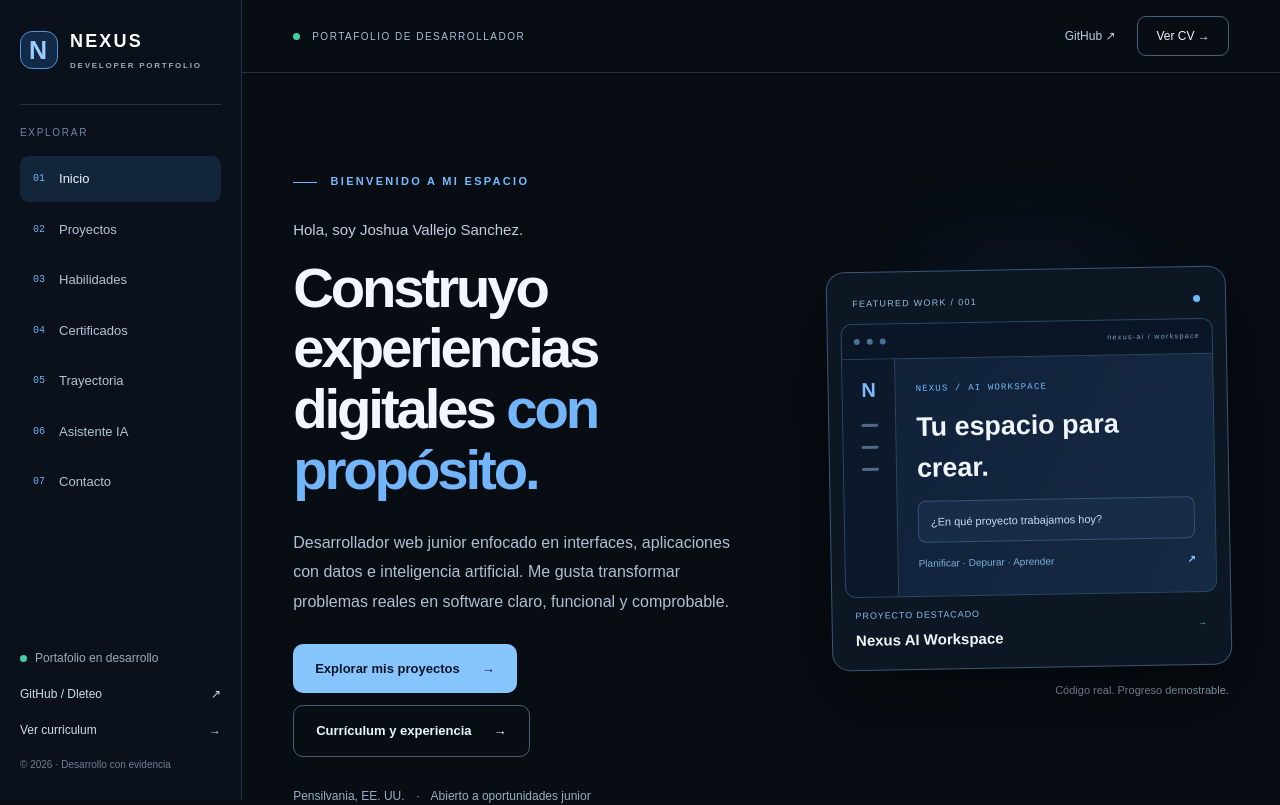
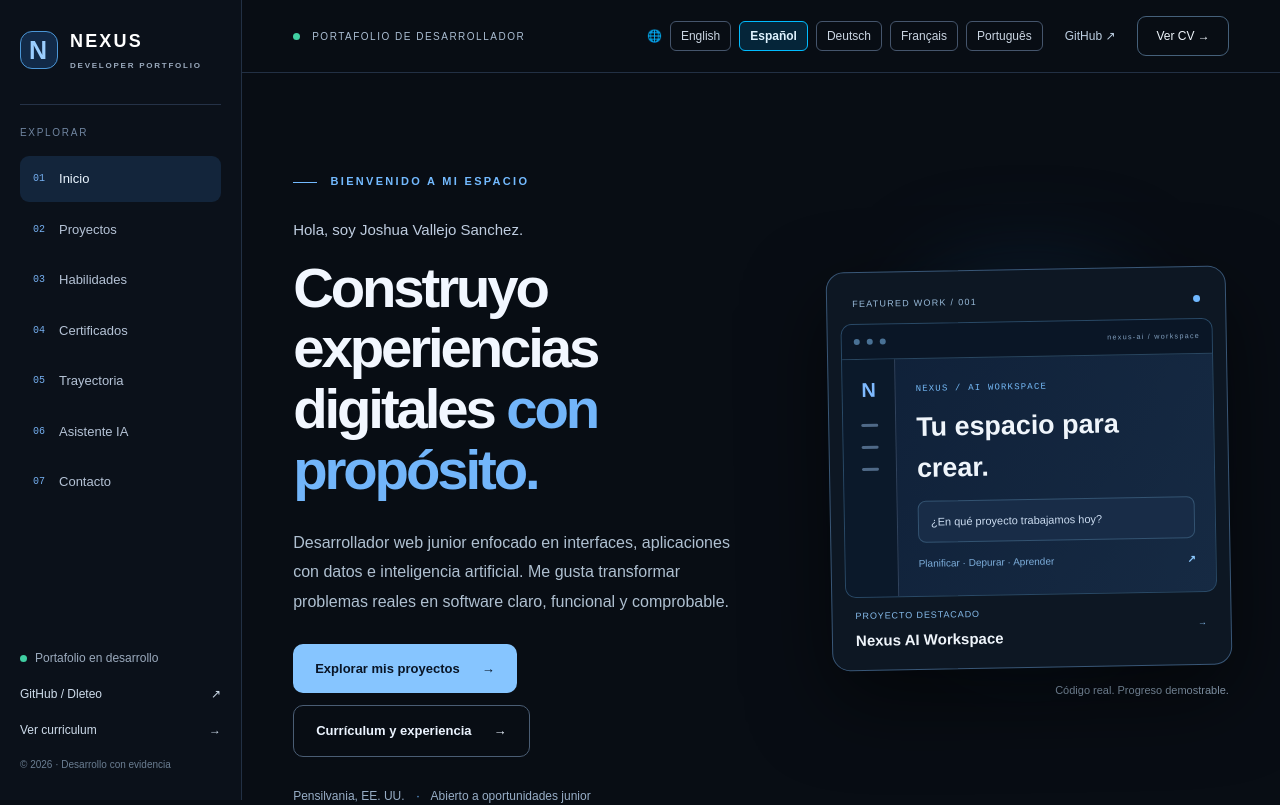
Before and after one commit to Dleteo/Nexus-AI, a Next.js app: page / in a window 1280 px wide. Shown: the top 805 px of the page. Built offline with nearby package versions, Linux system fonts and the light colour scheme.

Commit message:
feat(i18n): add language navigation to Spanish homepage

```diff
--- a/components/career/CareerHome.tsx
+++ b/components/career/CareerHome.tsx
@@ -7,6 +7,7 @@ import { certifications, totalTrainingHours } from "../../data/certifications";
 import { selectedGithubProjects } from "../../data/github-projects";
 import { professionalProfile } from "../../data/profile";
 import styles from "./CareerHome.module.css";
+import LanguageSwitcher from "./LanguageSwitcher";
 
 type Category = "all" | "product" | "frontend" | "research";
 type CredentialFilter = "all" | "Course completion" | "Attendance certificate";
@@ -163,7 +164,7 @@ export default function CareerHome() {
       <div className={styles.content}>
         <header className={styles.topbar}>
           <div className={styles.topbarLeft}><span className={styles.liveDot}/><span>PORTAFOLIO DE DESARROLLADOR</span></div>
-          <nav className={styles.topbarActions} aria-label="Accesos rápidos">
+          <nav className={styles.topbarActions} aria-label="Accesos rápidos"><LanguageSwitcher language="es"/>
             <a href={professionalProfile.github} target="_blank" rel="noopener noreferrer" className={styles.topLink}>GitHub <Arrow external/></a>
             <Link href="/resume" className={styles.topButton}>Ver CV <Arrow/></Link>
             <button type="button" aria-label={mobileMenuOpen ? "Cerrar menú" : "Abrir menú"} aria-expanded={mobileMenuOpen} aria-controls="career-mobile-nav" className={styles.menuButton} onClick={() => setMobileMenuOpen(!mobileMenuOpen)}>{mobileMenuOpen ? "Cerrar" : "Menú"} <span aria-hidden="true">{mobileMenuOpen ? "×" : "☰"}</span></button>
```
